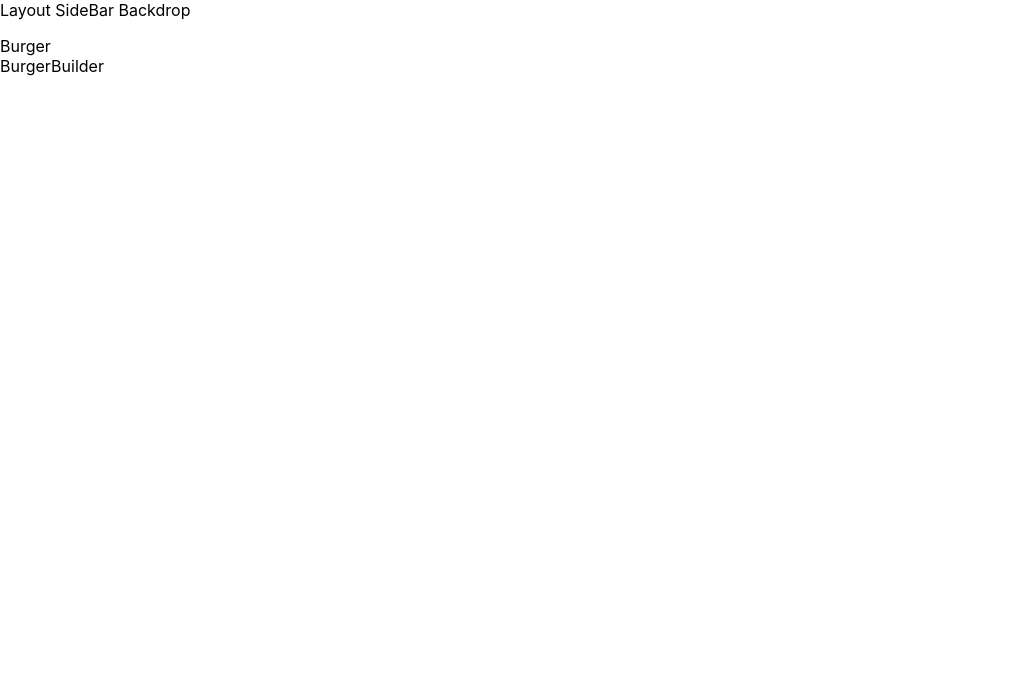
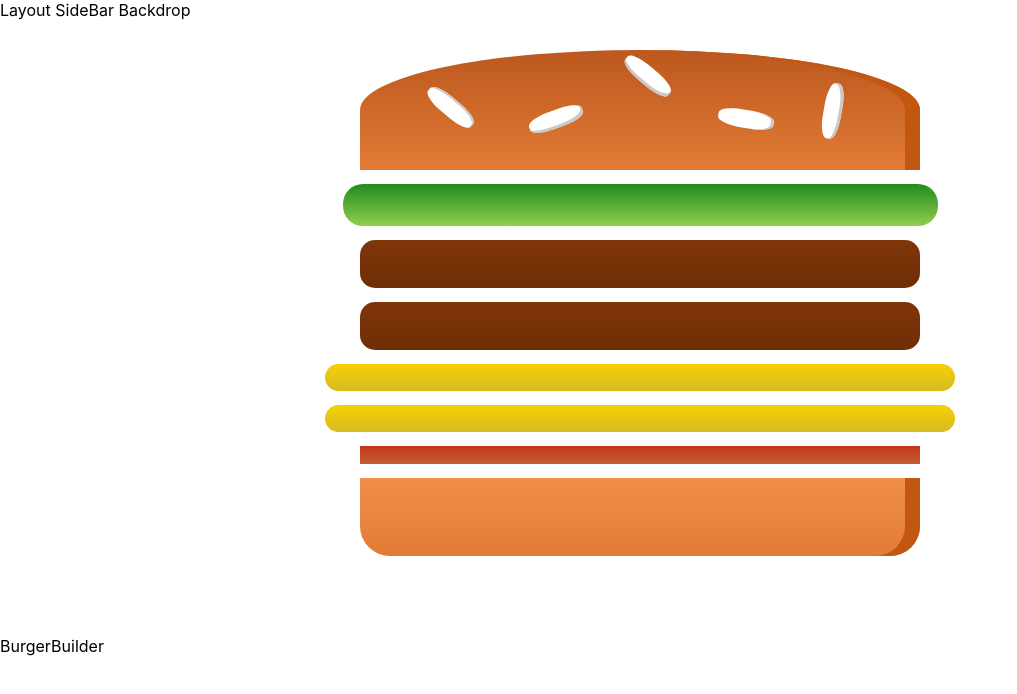
Before and after one commit to ashuprabhune/burger-builder, a React (Create React App) app: page / in a window 1280 px wide. Shown: the top 694 px of the page, without its empty margins (0-1017 px from the left). Built offline with nearby package versions, Linux system fonts and the light colour scheme.

Commit message:
Added CSS for displaying burger

```diff
--- a/package.json
+++ b/package.json
@@ -6,6 +6,7 @@
     "@testing-library/jest-dom": "^4.2.4",
     "@testing-library/react": "^9.5.0",
     "@testing-library/user-event": "^7.2.1",
+    "prop-types": "^15.7.2",
     "react": "^16.13.1",
     "react-dom": "^16.13.1",
     "react-scripts": "3.4.3"
--- a/src/components/Burger/Burger.js
+++ b/src/components/Burger/Burger.js
@@ -0,0 +1,21 @@
+import React from 'react';
+import classes from './Burger.module.css'
+import BurgerIngredients from './BurgerIngredients/BurgerIngredients'
+const burger = (props) => {
+  let transformedIngredients = Object.keys(props.ingredients)
+  .map(igKey =>{
+      return [...Array(props.ingredients[igKey])].map((_,index) =>{
+        return <BurgerIngredients key={igKey + index} type={igKey} />
+      });
+  });
+  return(
+    <div className={classes.Burger}>
+      <BurgerIngredients type="bread-top" />
+      {transformedIngredients}
+      <BurgerIngredients type="bread-bottom" />
+
+    </div>
+  );
+}
+
+export default burger;
--- /dev/null
+++ b/src/components/Burger/Burger.module.css
@@ -0,0 +1,34 @@
+.Burger{
+  width: 100%;
+  margin: auto;
+  height: 250px;
+  overflow: scroll;
+  text-align: center;
+  font-weight: bold;
+  font-size: 1.2rem;
+}
+
+
+@media (min-width: 500px) and (min-height: 400px) {
+  .Burger{
+    width: 350px;
+    height: 300px;
+  }
+
+}
+
+@media (min-width: 500px) and (min-height: 401px) {
+  .Burger{
+    width: 450px;
+    height: 400px;
+  }
+
+}
+
+@media (min-width: 1000px) and (min-height: 700px) {
+  .Burger{
+    width: 700px;
+    height: 600px;
+  }
+
+}
--- /dev/null
+++ b/src/components/Burger/BurgerIngredients/BurgerIngredients.js
@@ -0,0 +1,46 @@
+import React, { Component } from 'react';
+import classes from './BurgerIngredients.module.css';
+import PropTypes from 'prop-types';
+
+class BurgerIngredients extends Component{
+  render(){
+      let ingredient = null;
+
+      switch (this.props.type) {
+        case ('bread-bottom'):
+          ingredient = <div className={classes.BreadBottom}></div>;
+        break;
+        case ('bread-top'):
+          ingredient =(
+             <div className={classes.BreadTop}>
+                <div className={classes.Seeds1}></div>
+                <div className={classes.Seeds2}></div>
+             </div>
+           );
+        break;
+        case ('meat'):
+          ingredient = <div className={classes.Meat}></div>;
+        break;
+        case ('cheese'):
+          ingredient = <div className={classes.Cheese}></div>;
+        break;
+        case ('bacon'):
+          ingredient = <div className={classes.Bacon}></div>;
+        break;
+        case ('salad'):
+          ingredient = <div className={classes.Salad}></div>;
+        break;
+
+        default:
+          ingredient = null;
+      }
+
+      return ingredient;
+  }
+}
+
+BurgerIngredients.propTypes = {
+  type: PropTypes.string.isRequired
+};
+
+export default BurgerIngredients;
--- a/src/containers/BurgerBuilder/BurgerBuilder.js
+++ b/src/containers/BurgerBuilder/BurgerBuilder.js
@@ -1,11 +1,20 @@
-import React, { Component } from 'react'
-import Aux from '../../hoc/Auxilliary'
+import React, { Component } from 'react';
+import Aux from '../../hoc/Auxilliary';
+import Burger from '../../components/Burger/Burger';
 
 class BurgerBuilder extends Component{
+  state = {
+    ingredients : {
+      salad : 1,
+      meat : 2,
+      cheese :2,
+      bacon : 1
+    }
+  }
   render(){
     return(
       <Aux>
-        <div> Burger </div>
+        <Burger ingredients = {this.state.ingredients}/>
         <div> BurgerBuilder </div>
       </Aux>
     );
```
Also changed, not shown: src/components/Burger/BurgerIngrdients/BurgerIngredients.js (deleted, +0 -38 lines), src/components/Burger/BurgerIngredients/BurgerIngredients.module.css (line endings or trailing spaces).
